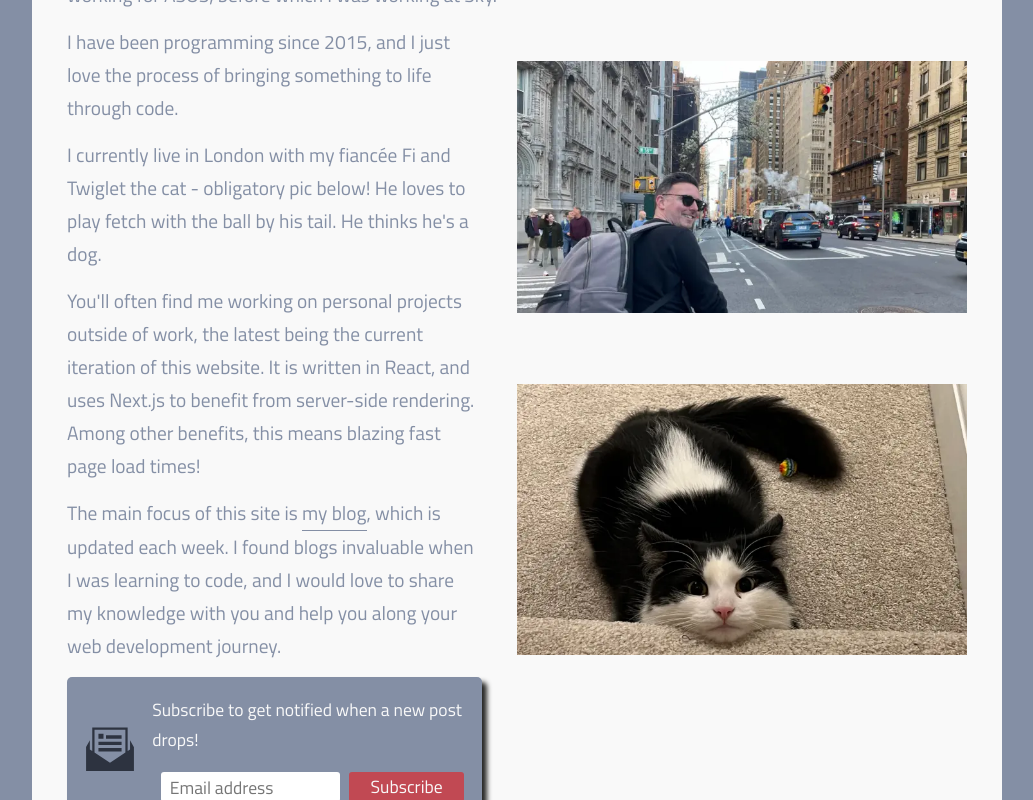
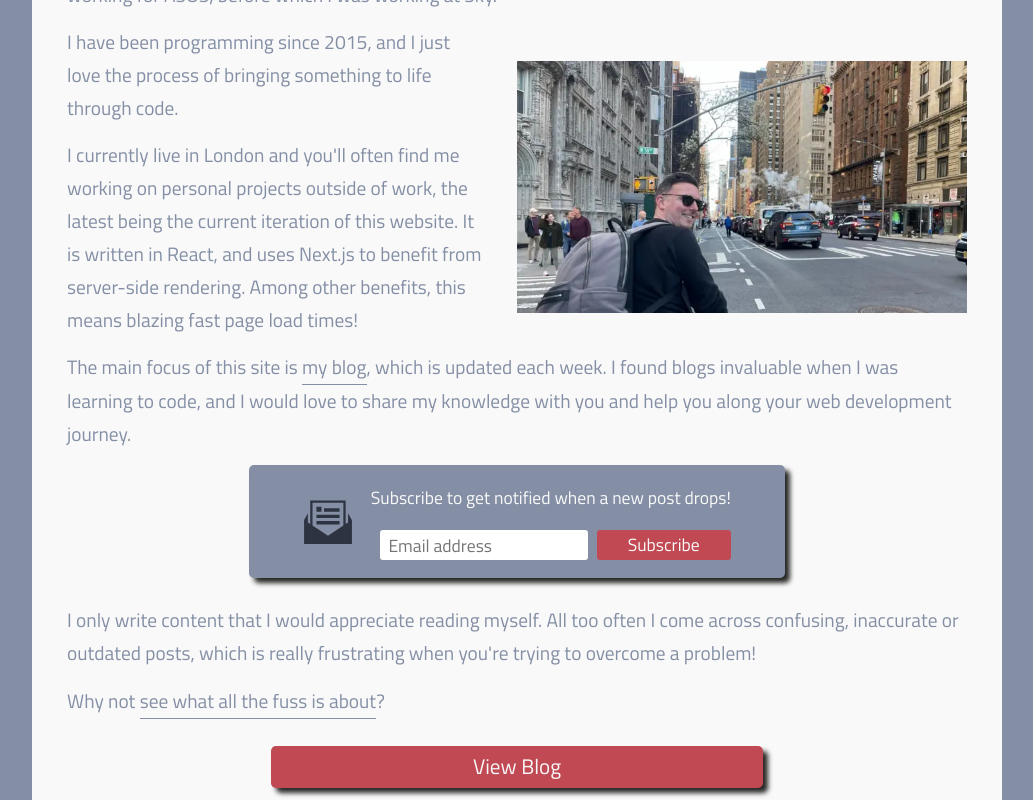
Before and after one commit to LukeTwomey/LukeTheWebDev, a Next.js app: page /about in a window 1280 px wide. Shown: the part 360-1160 px from the top of the page, without its empty margins (123-1156 px from the left). Built offline with nearby package versions, Linux system fonts and the light colour scheme.

Commit message:
Update about

```diff
--- a/pages/about.js
+++ b/pages/about.js
@@ -53,33 +53,11 @@ export const About = () => {
         </p>
 
         <p>
-          I currently live in London with my fiancée Fi and Twiglet the cat -
-          obligatory pic below! He loves to play fetch with the ball by his
-          tail. He thinks he's a dog.
-        </p>
-
-        <Image
-          src="/images/twigs.webp"
-          alt="Twiglet the cat"
-          width="358"
-          height="216"
-          style={{
-            height: "auto",
-            width: "100%",
-          }}
-          sizes="(max-width: 850px) 100vw,
-              (max-width: 1400px) 50vw,
-              33vw"
-          priority
-          className={styles.image}
-          itemProp="image"
-        />
-
-        <p>
-          You'll often find me working on personal projects outside of work, the
-          latest being the current iteration of this website. It is written in
-          React, and uses Next.js to benefit from server-side rendering. Among
-          other benefits, this means blazing fast page load times!
+          I currently live in London and you'll often find me working on
+          personal projects outside of work, the latest being the current
+          iteration of this website. It is written in React, and uses Next.js to
+          benefit from server-side rendering. Among other benefits, this means
+          blazing fast page load times!
         </p>
 
         <p>
```
